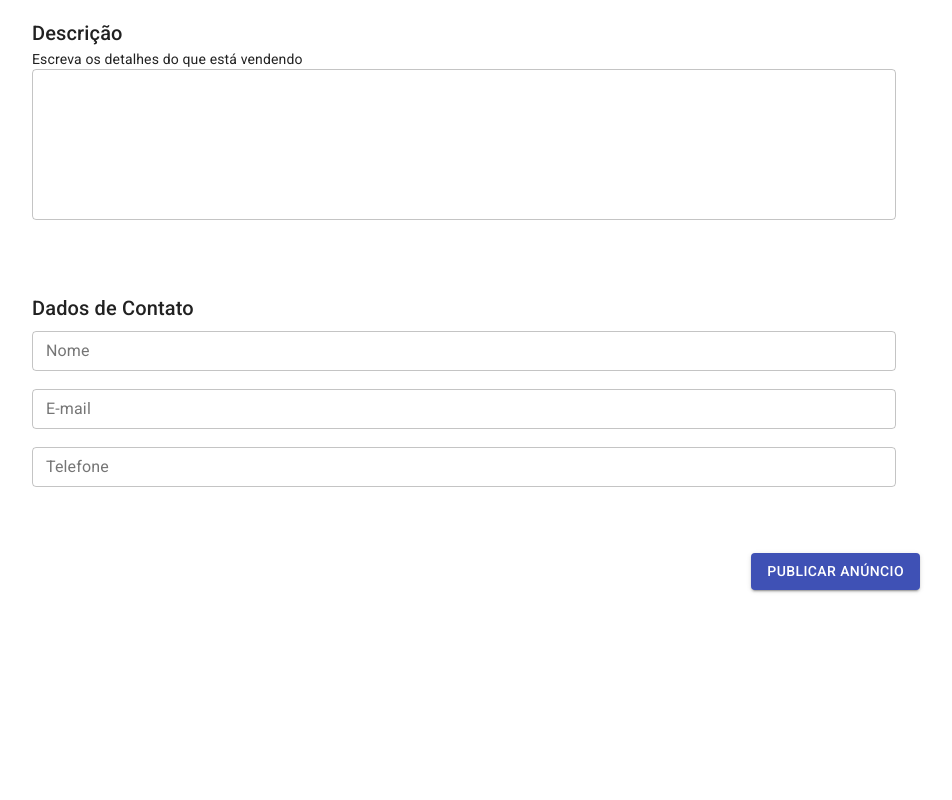
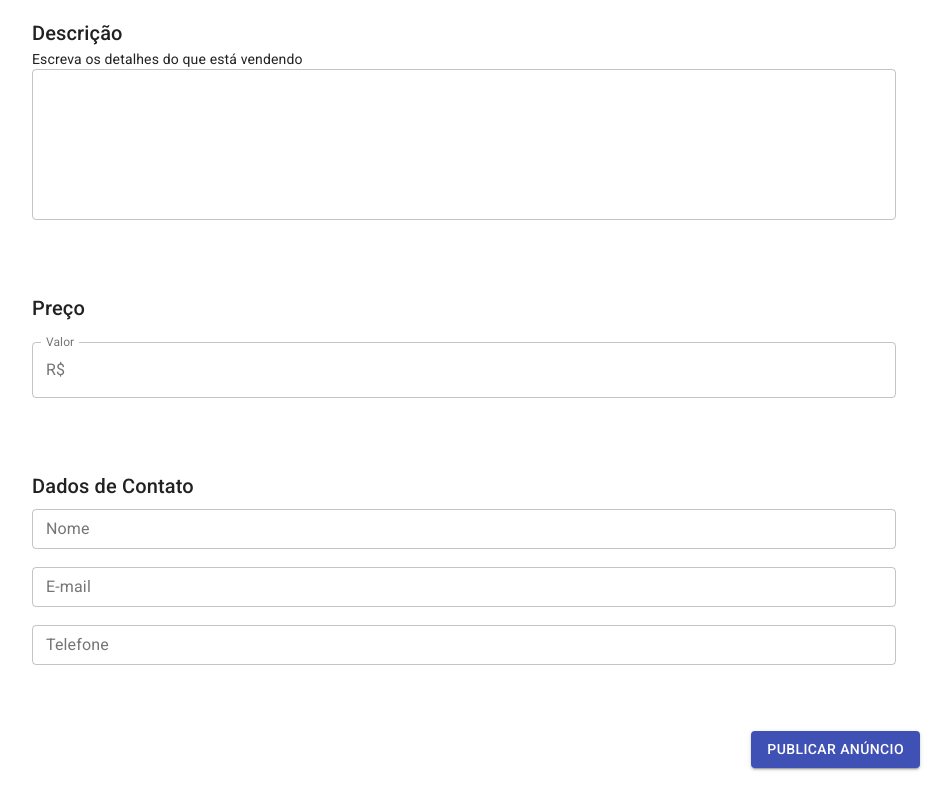
Before and after one commit to hamiltontborges/anunx, a Next.js app: page /user/publish in a window 1280 px wide. Shown: the part 854-1654 px from the top of the page, without its empty margins (176-1128 px from the left). Before the commit the page ends 1476 px from the top, so only its background shows below. Built offline with nearby package versions, Linux system fonts and the light colour scheme.

Commit message:
adicionando box de preco

```diff
--- a/pages/user/publish.js
+++ b/pages/user/publish.js
@@ -2,7 +2,11 @@
     Box,
     Button,
     Container,
+    FormControl,
     IconButton,
+    InputAdornment,
+    InputLabel,
+    OutlinedInput,
     Select,
     TextField,
     Typography,
@@ -216,6 +220,23 @@
 
             <Container maxWidth="md" className={classes.boxContainer}>
                 <Box className={classes.box}>
+                    <Typography component="h6" variant="h6" color="textPrimary">
+                        Preço
+                    </Typography>
+                    <br />
+                    <FormControl fullWidth variant="outlined">
+                        <InputLabel>Valor</InputLabel>
+                        <OutlinedInput
+                            onChange={() => {}}
+                            startAdornment={<InputAdornment position="start">R$</InputAdornment>}
+                            labelWidth={40}
+                        />
+                    </FormControl>
+                </Box>
+            </Container>
+
+            <Container maxWidth="md" className={classes.boxContainer}>
+                <Box className={classes.box}>
                     <Typography component="h6" variant="h6" color="textPrimary" gutterBottom>
                         Dados de Contato
                     </Typography>
```
